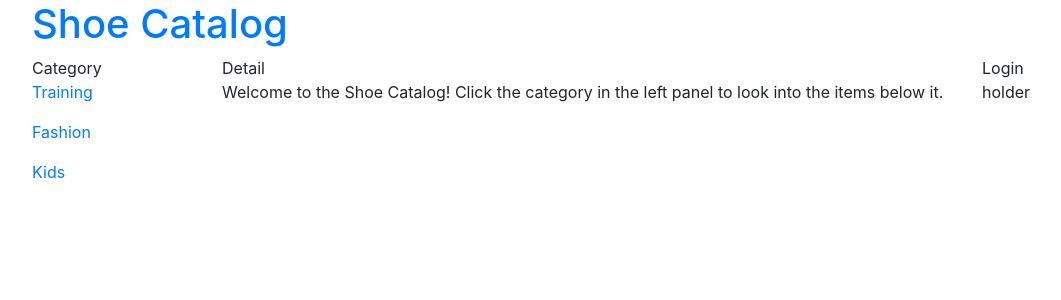
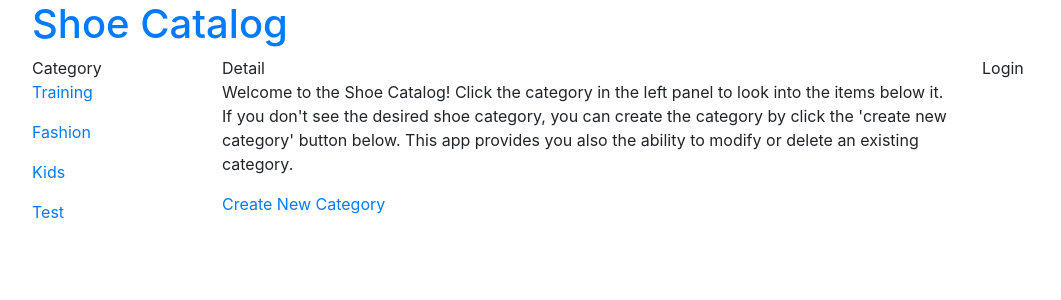
Before and after one commit to callforsky/FSND-Catalog-App-Project, a Flask app: page / in a window 1280 px wide. Shown: the top 300 px of the page, without its empty margins (53-1114 px from the left). Run offline with Flask 2, Linux system fonts and the light colour scheme; some libraries are stand-ins or nearby versions.

Commit message:
Add create new category function

```diff
--- a/vagrant/catalog/application.py
+++ b/vagrant/catalog/application.py
@@ -23,7 +23,7 @@ CLIENT_ID = json.loads(
 APPLICATION_NAME = "Shoe Catalog"
 
 # we now connect to the database
-engine = create_engine('sqlite:///shoecatalog4.db')
+engine = create_engine('sqlite:///shoecatalog.db')
 Base.metadata.bind = engine
 
 # we now create the session to control the database
@@ -188,20 +188,33 @@ def gdisconnect():
 @app.route('/')
 @app.route('/shoecatalog/')
 def homepage():
-	categories = session.query(Category)
+	categories = session.query(Category).distinct()
 	items = session.query(Items)
 	return render_template('homepage.html', categories=categories, items=items)
 
 # Create a function to show the detail for a specific Category
 @app.route('/shoecatalog/<int:category_id>/')
 def show_one_category(category_id):
-	categories = session.query(Category)
+	categories = session.query(Category).distinct()
 	items = session.query(Items).filter_by(category_id=category_id).all()
 	return render_template('category_detail.html', categories=categories, items=items)
 
+# Create a function to allow the user to create a new shoe category
+@app.route('/shoecatalog/new/', methods=['GET','POST'])
+def new_shoe_category():
+	categories = session.query(Category).distinct()
+	if request.method == 'POST':
+		new_shoe_category = Category(name=request.form['name'])
+		session.add(new_shoe_category)
+		flash('New shoe category %s is created successfully!' % new_shoe_category.name)
+		session.commit()
+		return redirect(url_for('homepage'))
+	else:
+		return render_template('new_shoe_category.html', categories=categories)
+
 # Now create a function to edit the items detail the database
-@app.route('/shoecatalog/hold')
-def edit_item():
+@app.route('/shoecatalog/<int:category_id>/edit', methods=['GET', 'POST'])
+def edit_item(category_id):
 	pass
 
 # Create a new shoe category
--- a/vagrant/catalog/database_setup.py
+++ b/vagrant/catalog/database_setup.py
@@ -59,7 +59,7 @@ class Items(Base):
 # connects to local files, the URL format is slightly different. The 'file'
 # portion of the URL is the filename of the database. For a relative file path,
 # this requires three slashes:
-engine = create_engine('sqlite:///shoecatalog4.db')
+engine = create_engine('sqlite:///shoecatalog.db')
 
 # we have defined some Table objects and their metadata above, now it is the
 # time to create the database with the metadata we set earlier
--- a/vagrant/catalog/initiate_database.py
+++ b/vagrant/catalog/initiate_database.py
@@ -3,7 +3,7 @@ from sqlalchemy.orm import sessionmaker
 
 from database_setup import Category, Items, Base
 
-engine = create_engine('sqlite:///shoecatalog4.db')
+engine = create_engine('sqlite:///shoecatalog.db')
 # Bind the engine to the metadata of the Base class so that the
 # declaratives can be accessed through a DBSession instance
 Base.metadata.bind = engine
--- a/vagrant/catalog/templates/homepage.html
+++ b/vagrant/catalog/templates/homepage.html
@@ -1,4 +1,5 @@
 {% extends "main.html" %}
 {% block content %}
-<p>Welcome to the Shoe Catalog! Click the category in the left panel to look into the items below it.</p>
+<p>Welcome to the Shoe Catalog! Click the category in the left panel to look into the items below it. If you don't see the desired shoe category, you can create the category by click the 'create new category' button below. This app provides you also the ability to modify or delete an existing category.</p>
+<a href="{{url_for('new_shoe_category',)}}">Create New Category</a>
 {% endblock %}
--- a/vagrant/catalog/templates/main.html
+++ b/vagrant/catalog/templates/main.html
@@ -36,7 +36,6 @@
 				{% endblock %}
 			</div>
 			<div class="col-2">
-				holder
 			</div>
 	</div>
 </body>
```
Also changed, not shown: vagrant/catalog/templates/new_shoe_category.html (added, +14 -0 lines), vagrant/catalog/shoecatalog.db (added), vagrant/catalog/shoecatalog4.db (deleted).
